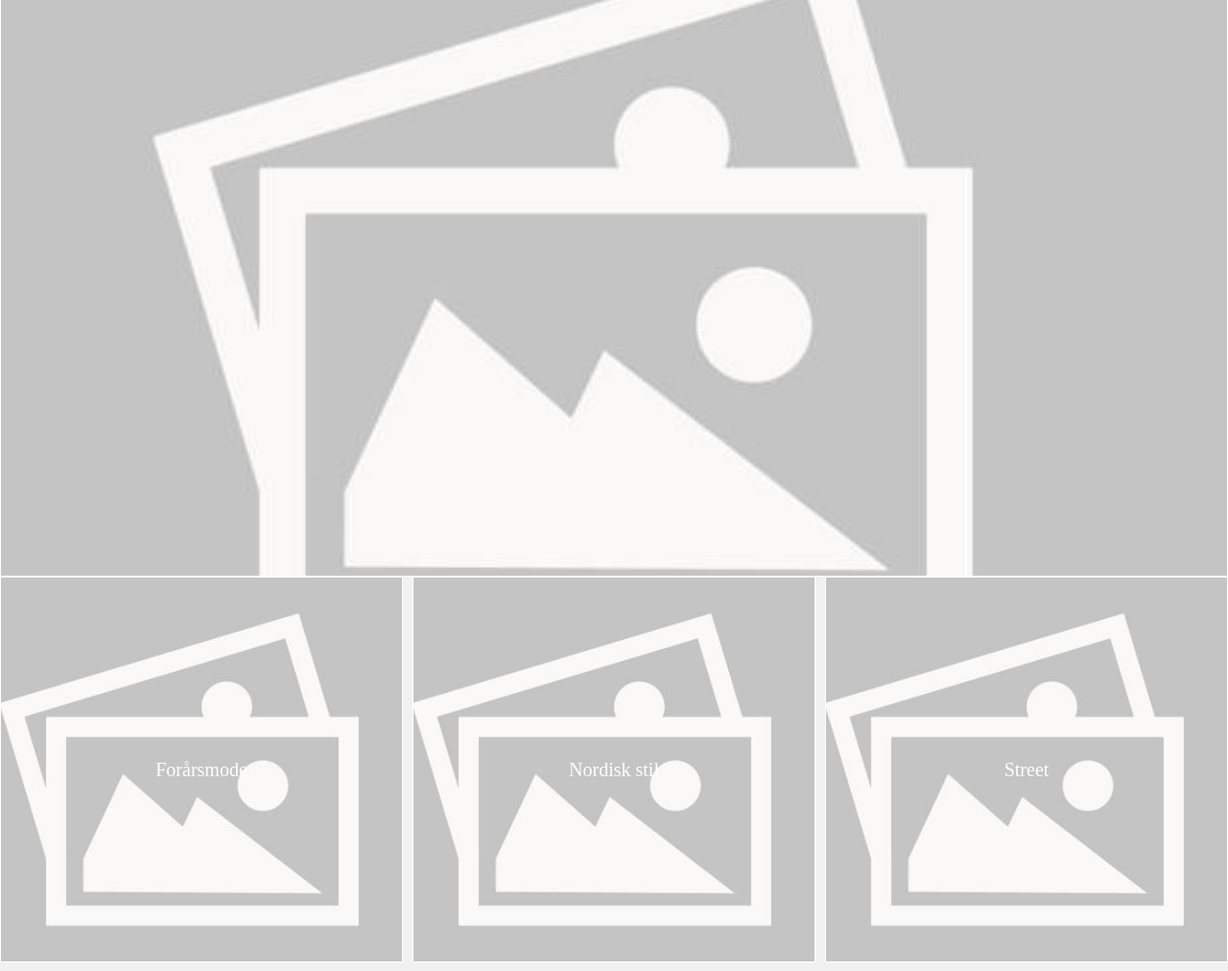
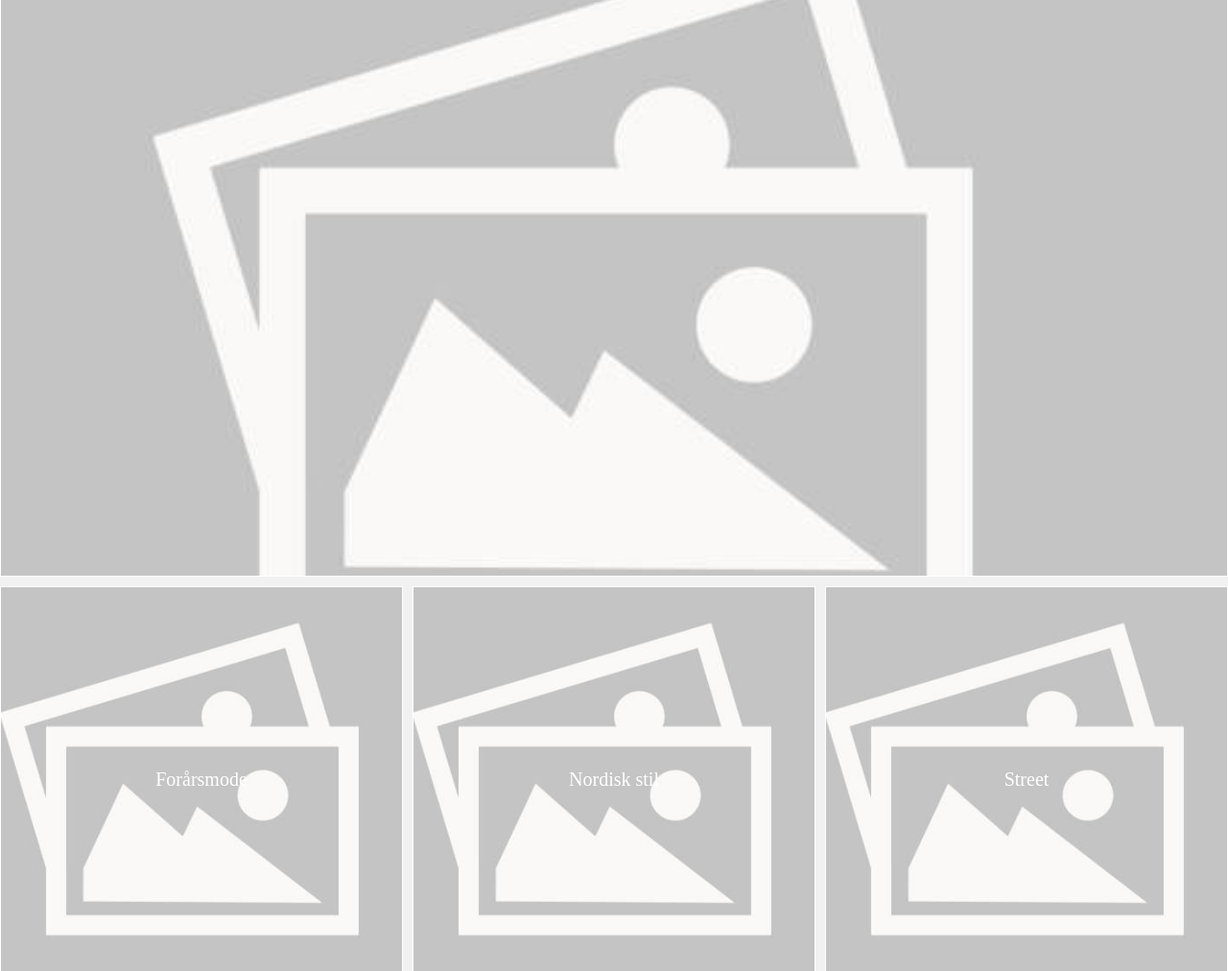
Before and after one commit to z0hnan/StayHjemmeside, a Flask app: page / in a window 1280 px wide. Shown: the part 61-1073 px from the top of the page at 96% size. Run offline with Flask 3, Linux system fonts and the light colour scheme.

Commit message:
hehehehaw

```diff
--- a/static/styles/index.css
+++ b/static/styles/index.css
@@ -5,6 +5,10 @@ body {
 
 .navbar-placeholder {
   height: 60px;
+}
+
+.gapper {
+  height: 10px;
 }
 
 ul {
--- a/templates/index.html
+++ b/templates/index.html
@@ -27,6 +27,8 @@
         <a class="big-img" style="background-image: url(/static/assets/placeholder.jpg); background-repeat: no-repeat; background-size: cover; background-position: center center;" href="#"></a>
     </div>
 
+    <div class="gapper"></div>
+
     <div id="data"></div>
     <div class="grid-container">
         <div class="grid-item">
```
